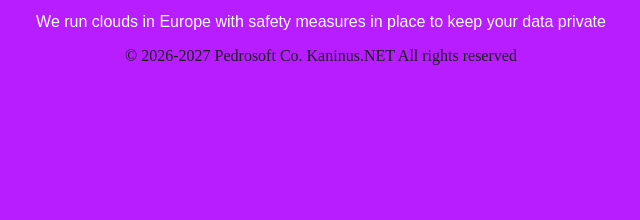
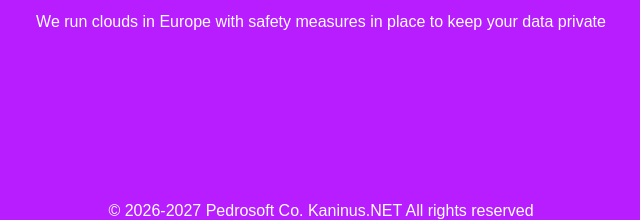
Before and after one commit to sudo-WIKTOR/kaninus_net, a plain HTML site: page index.html in a window 1280 px wide. Shown: the part 580-800 px from the top of the page, without its empty margins (319-959 px from the left). Drawn offline with Linux system fonts and the light colour scheme.

Commit message:
Enhance footer styling and positioning
Added fixed positioning to footer with styling.

```diff
--- a/style.css
+++ b/style.css
@@ -33,6 +33,12 @@
 }
 
 footer {
+    position: fixed;
+    bottom: 0;
+    left: 0;
+    width: 100%;
     background-color: rgba(255, 255, 255, 0);
-    color: #1C1C1C;
+    color: #ffffff;
+    font-family: 'Space Grotesk', sans-serif;
+    z-index: 999;
 }
```
